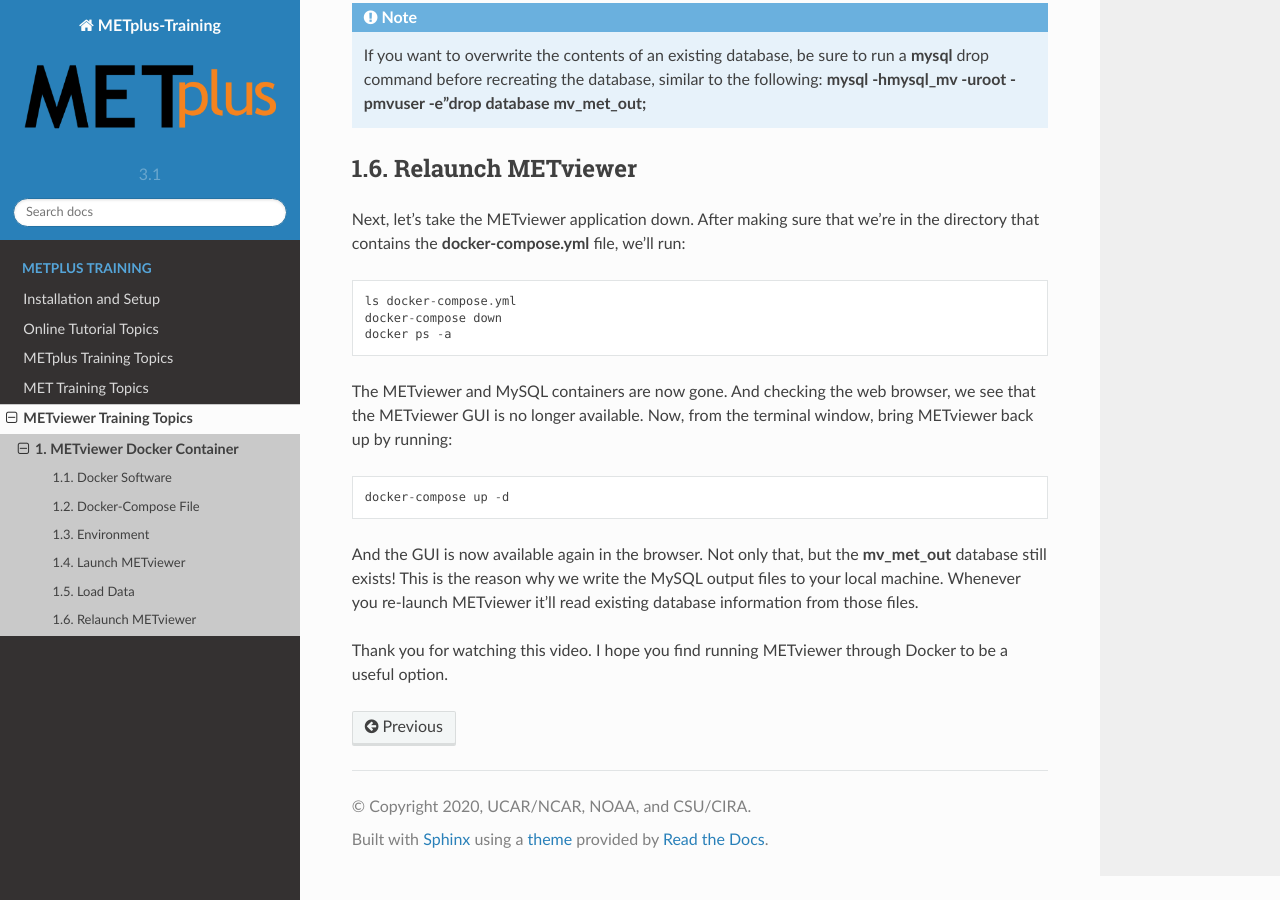
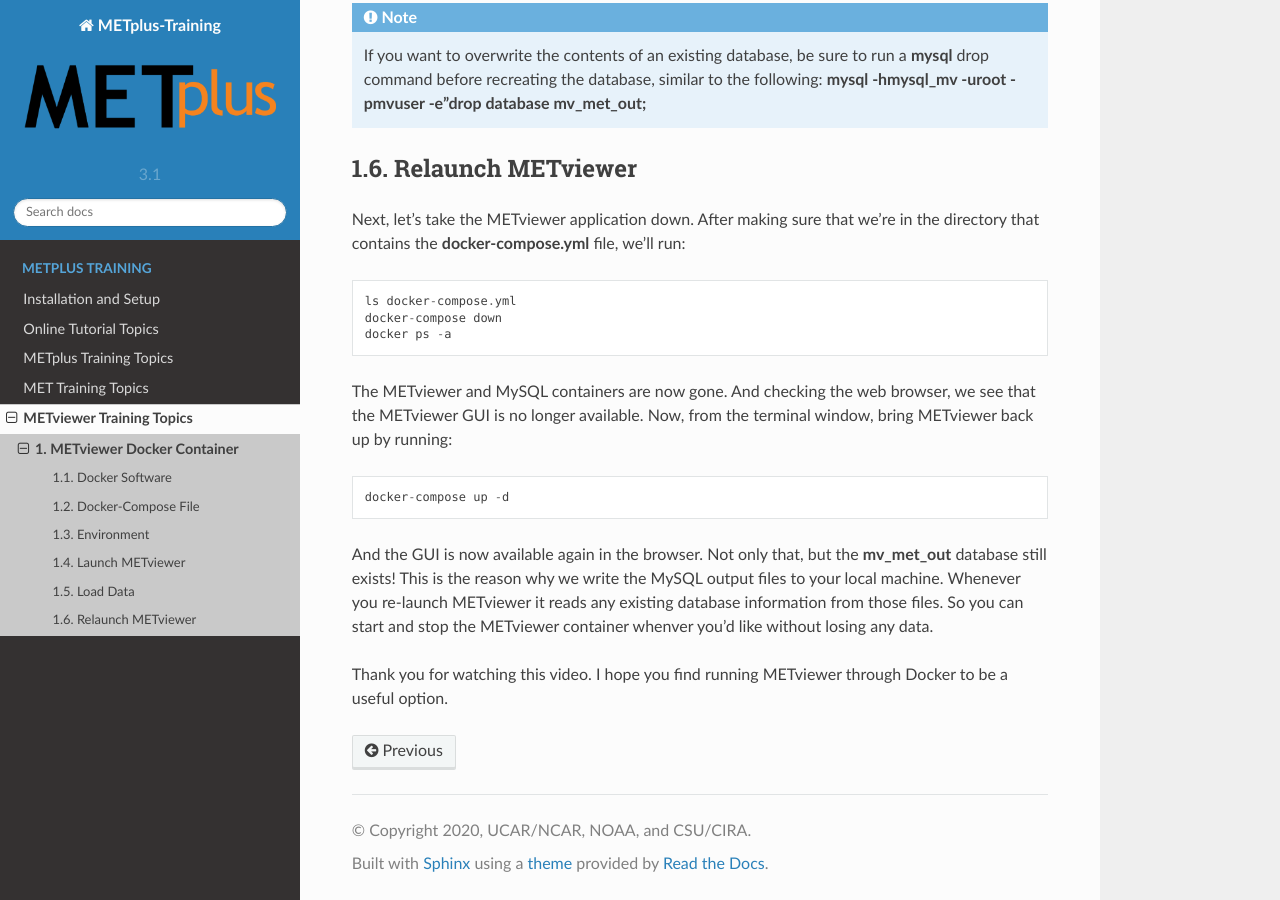
Before and after one commit to dtcenter/METplus-Training, a Sphinx documentation site: the page built from docs/modules/METviewer/docker.rst, in a window 1280 px wide and 900 px high, scrolled down 5166 px. Built offline with Sphinx 7.4.7 and the Read the Docs theme 2.0.0, drawn with Linux system fonts in a browser that asks for light colours.

Commit message:
Update docker.rst

```diff
--- a/docs/modules/METviewer/docker.rst
+++ b/docs/modules/METviewer/docker.rst
@@ -235,6 +235,7 @@
 
 And the GUI is now available again in the browser. Not only that, but the **mv_met_out** database still exists!
 This is the reason why we write the MySQL output files to your local machine. Whenever you re-launch METviewer
-it'll read existing database information from those files.
+it reads any existing database information from those files. So you can start and stop the METviewer container
+whenver you'd like without losing any data.
 
 Thank you for watching this video. I hope you find running METviewer through Docker to be a useful option.
```
